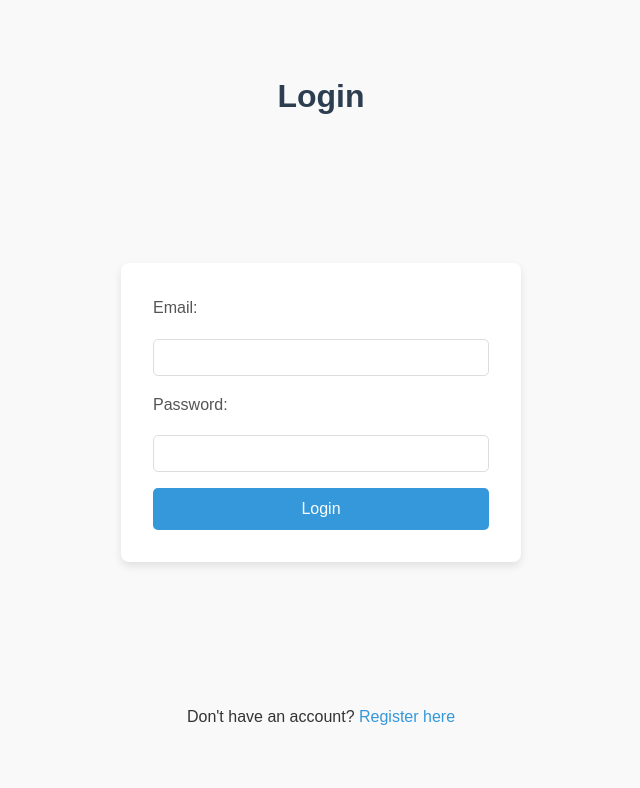
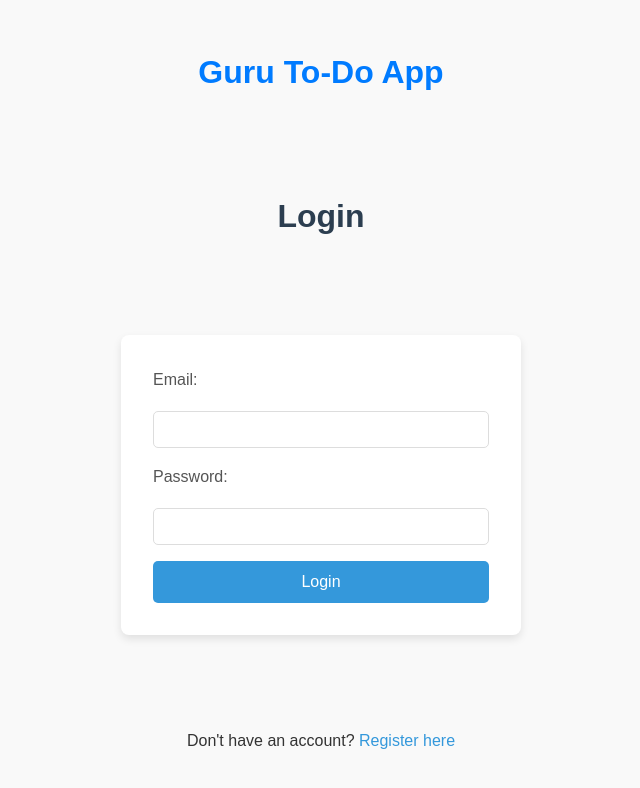
Before and after one commit to Gurucharan3422/my-todo-app, a React (Vite) app in the folder frontend/: page / in a window 1280 px wide. Shown: the top 788 px of the page, without its empty margins (319-959 px from the left). Built offline with nearby package versions, Linux system fonts and the light colour scheme.

Commit message:
headline updated

```diff
--- a/frontend/src/pages/Login.jsx
+++ b/frontend/src/pages/Login.jsx
@@ -28,6 +28,7 @@ function Login() {
 
   return (
     <div className="auth-container">
+      <h1 style={{ color: '#007bff' }}>Guru To-Do App</h1>
       <h1>Login</h1>
       {error && <p className="error-text">{error}</p>}
       <form className="auth-form" onSubmit={handleSubmit}>
```
